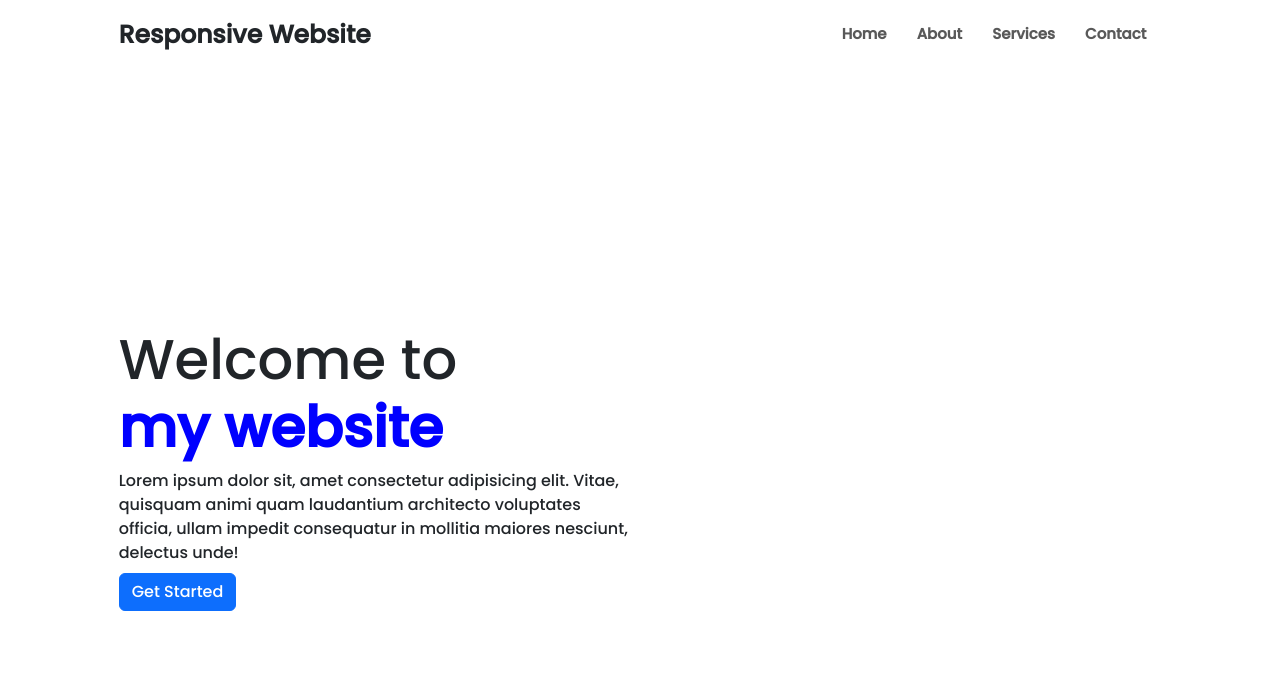
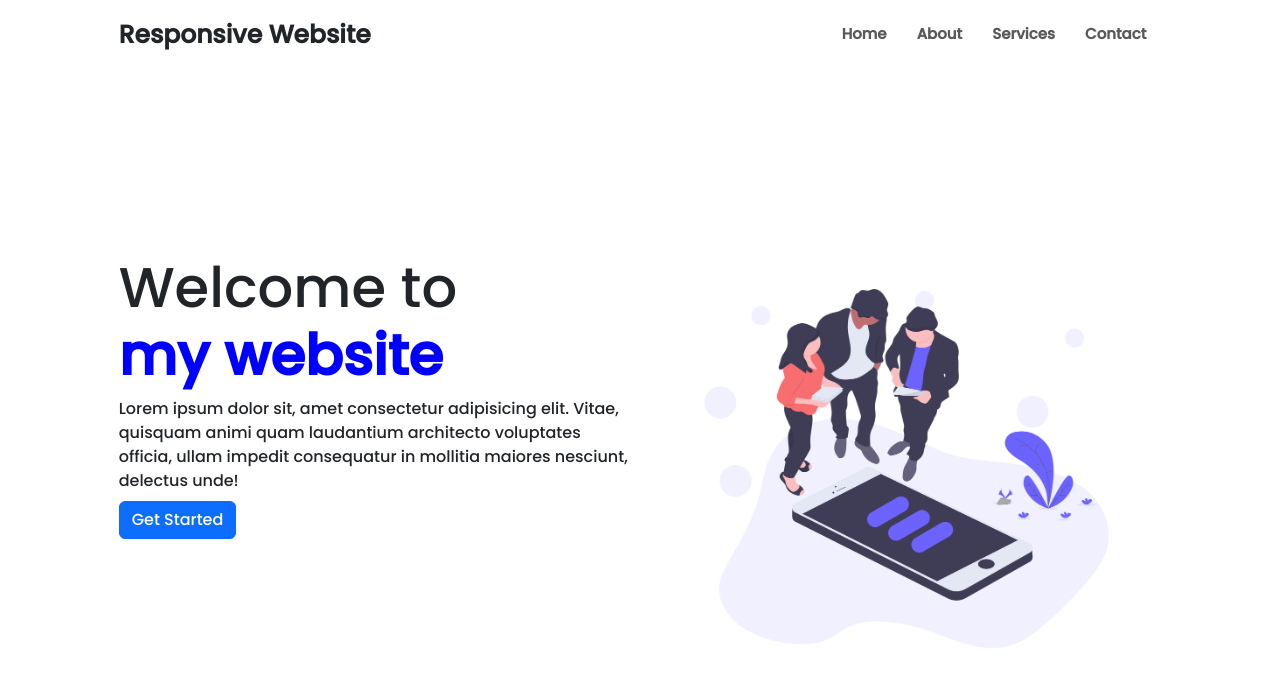
Before and after one commit to RithikaPitchai/Responsive-webpage, a plain HTML site: page index.html in a window 1280 px wide. Shown: the top 687 px of the page. Drawn offline with nearby package versions, Linux system fonts and the light colour scheme.

Commit message:
index.html

```diff
--- a/index.html
+++ b/index.html
@@ -47,7 +47,7 @@
                     <button class="btn btn-primary">Get Started</button>
                 </div>
                 <div class="col-lg-6 col-md-6 col-12 py-lg-0 py-3">
-                    <img src="home.png" class="img-fluid" alt="">
+                    <img src="home (1).png" class="img-fluid" alt="">
                 </div>
             </div>
         </section>
```
